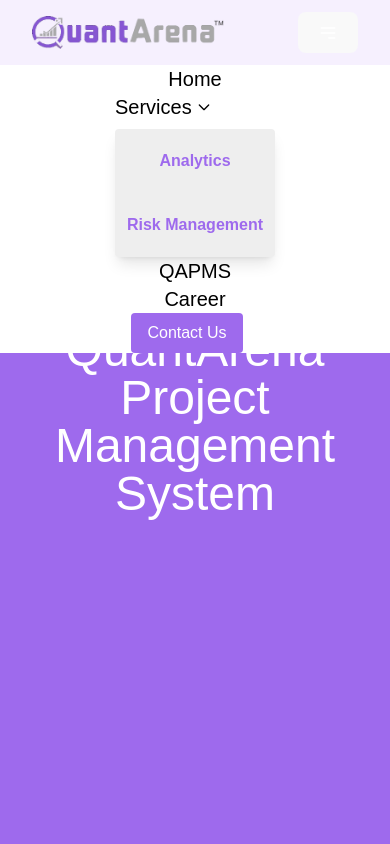
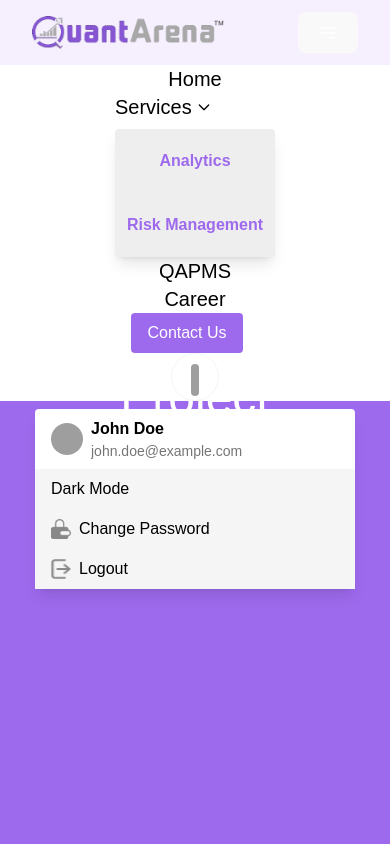
Before and after one commit to khushiiagrawal/QuantArena, a React (Vite) app: page /changepswd in a window 390 px wide. Both pictures are taken after a click on the button 327 px from the left and 32 px from the top of the page. Shown: the top 844 px of the page. Built offline with nearby package versions, Linux system fonts and the light colour scheme; grey boxes are pictures that could not be loaded.

Commit message:
few fixes

```diff
--- a/src/landing-page/components/header.jsx
+++ b/src/landing-page/components/header.jsx
@@ -150,7 +150,7 @@
           >
             Contact Us
           </Link>
-          {(location.pathname === "/dashboard" || location.pathname === "/projectid") && (
+          {(location.pathname === "/dashboard" || location.pathname === "/projectid" || location.pathname === "/changepswd" ) && (
             <div className="relative md:hidden" ref={profileRef}>
               <button onClick={handleProfileDropdownToggle} className="flex bg-white rounded-full w-12 h-12 border border-gray-100 hover:bg-gray-300 hover:border-gray-200 focus:outline-none">
                 <img src="/path/to/profile-image.jpg" alt="Profile" className="w-8 h-8 bg-white rounded-full" />
--- a/src/pages/qapms/changepswd.jsx
+++ b/src/pages/qapms/changepswd.jsx
@@ -27,7 +27,7 @@
 
     return (
 
-            <div className="w-full  min-h-screen bg-white flex flex-col md:flex-row items-center justify-center">
+            <div className="w-auto min-h-screen bg-white flex flex-col md:flex-row items-center justify-center">
                 <div className="w-full min-h-screen md:w-1/2 bg-[#9E6AED] flex items-center justify-center py-0 md:py-4">
                     <h1 className="text-white text-5xl font-montserrat text-semibold text-center">
                         QuantArena Project <br />Management System
--- a/src/pages/qapms/request.jsx
+++ b/src/pages/qapms/request.jsx
@@ -223,7 +223,7 @@
                 </>
             ) : (
                 <>
-                    <div className="w-full md:w-1/2 bg-white flex items-center justify-center">
+                    <div className="w-full min-h-screen md:w-1/2 bg-white flex items-center justify-center">
                         <div className="w-full md:w-3/4 p-4 md:p-8">
 
                             <div className='mt-16 sm:mt-20 md:mt-24'>
```
